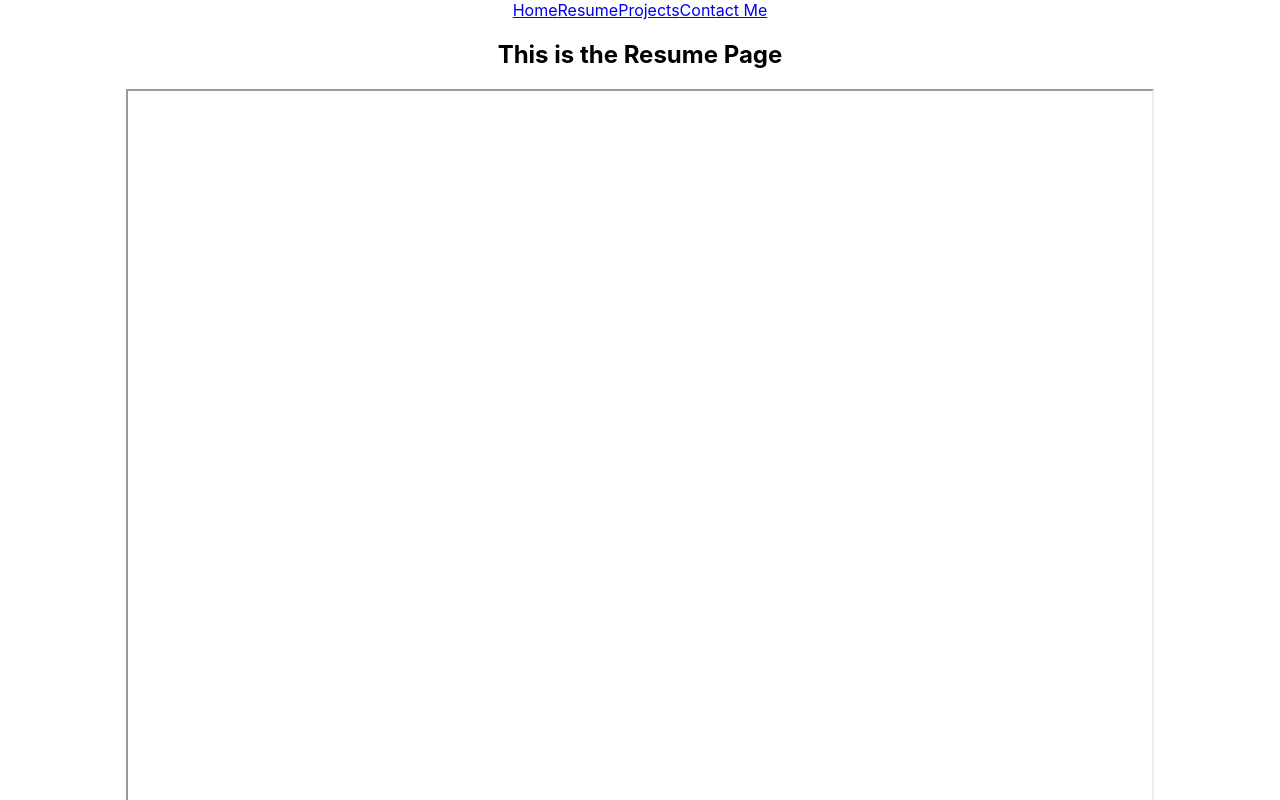
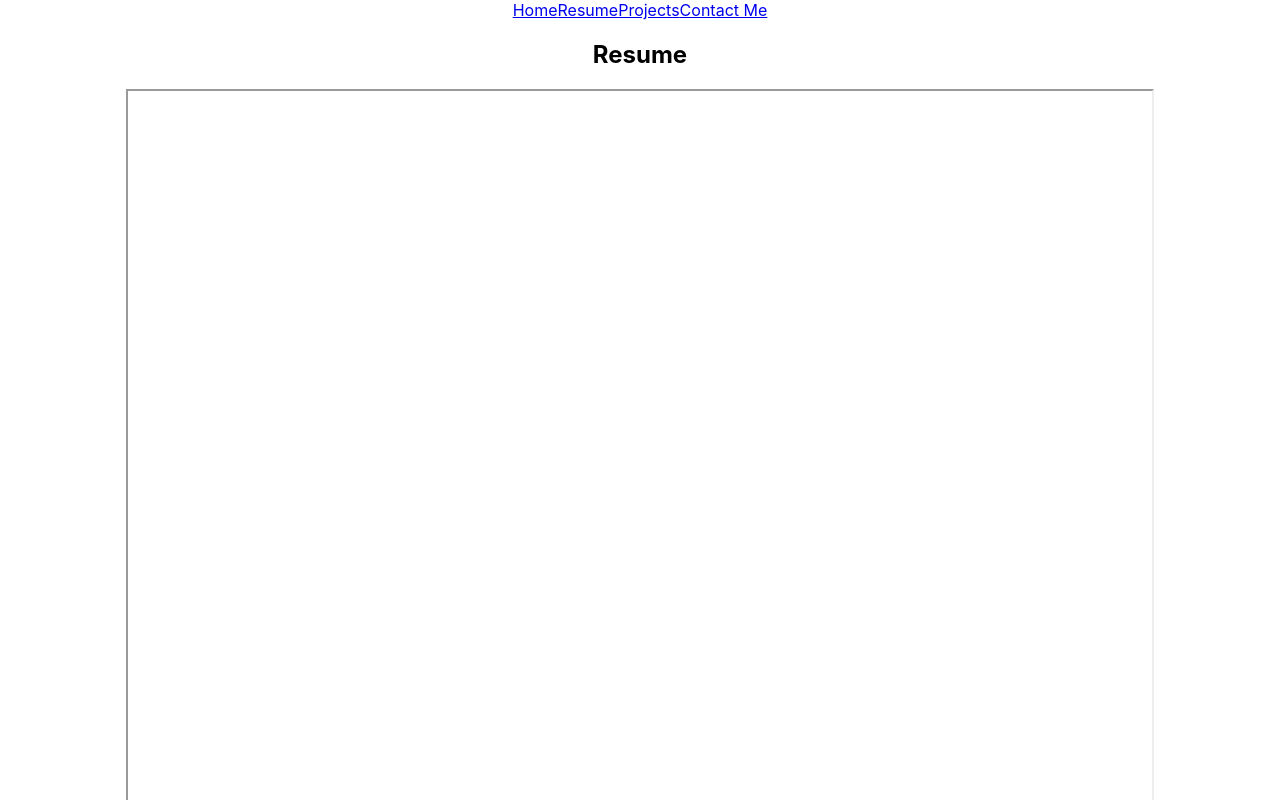
Before and after one commit to jpeavler/Portfolio-Mk2, a React (Create React App) app: page /Resume in a window 1280 px wide. Shown: the top 800 px of the page. Built offline with nearby package versions, Linux system fonts and the light colour scheme.

Commit message:
adjusted header of resume page

```diff
--- a/src/components/Resume.js
+++ b/src/components/Resume.js
@@ -5,7 +5,7 @@ const Resume = () =>{
     return(
         <>
             <NavBar/>
-            <h2>This is the Resume Page</h2>
+            <h2>Resume</h2>
             <iframe title="resume" src="/assets/Resume.pdf" width="80%" height="900px"></iframe>
         </>
     )
```
